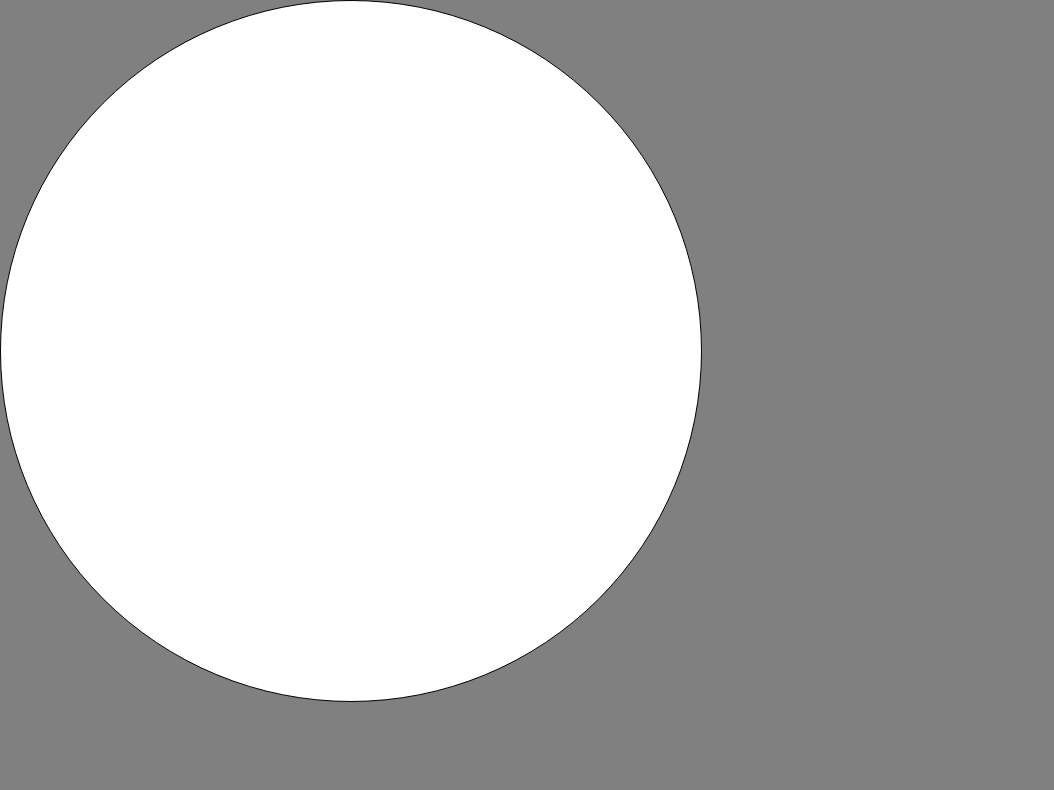
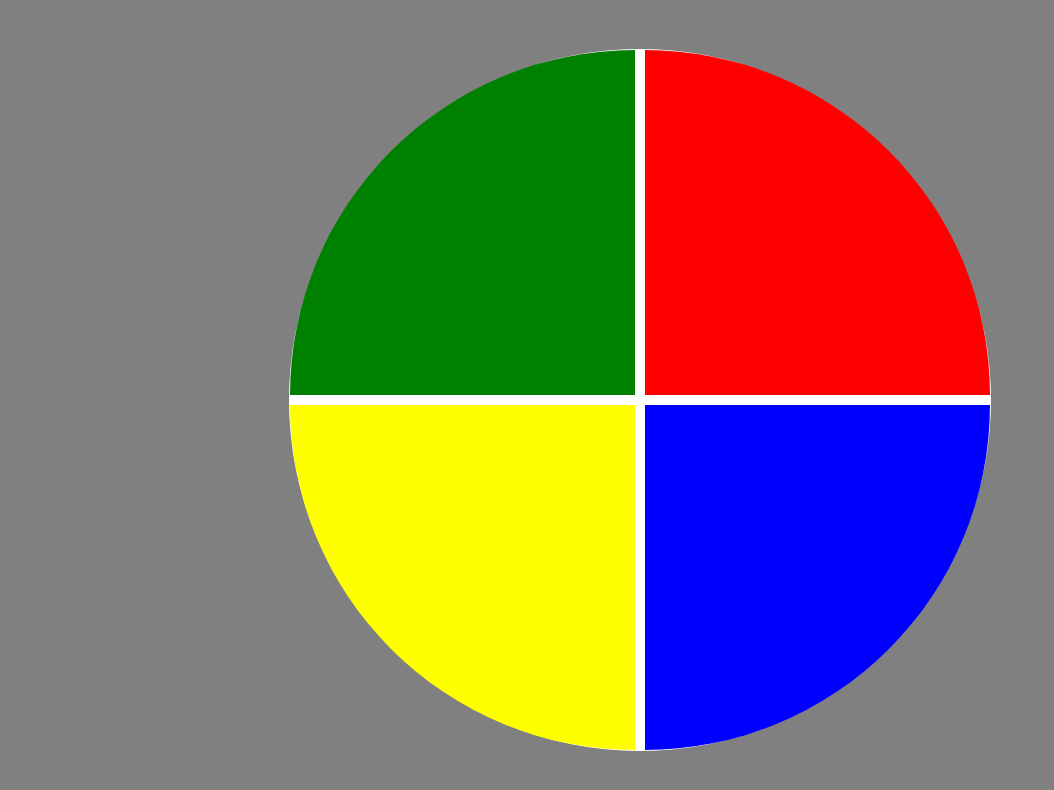
Before and after one commit to carolinsanna/genius, a plain HTML site: page index.html in a window 1280 px wide. Shown: the whole page, without its empty margins (0-1054 px from the left). Drawn offline with Linux system fonts and the light colour scheme.

Commit message:
Definicao de areas e cores

```diff
--- a/style.css
+++ b/style.css
@@ -6,18 +6,47 @@ body{
 .main-game{
     height: 100vh;
     width: 100vw;
+    display: flex;
     justify-content: center;
     align-items: center;
 }
 
 .genius{
     display: grid;
-    grid-template-areas: 'green red'
-    'yellow blue';
+    grid-template-areas: 'verde vermelho'
+    'amarelo azul';
     grid-gap: 10px;
-    border: 1px solid black;
+    border: 1px solid white;
     background-color: white;
     border-radius: 100%;
     width: 700px;
     height: 700px;
 }
+
+.blue{
+    grid-area: azul;
+    background-color: blue;
+    border-bottom-right-radius: 100%;
+}
+
+.red{
+    grid-area: vermelho;
+    background-color: red;
+    border-top-right-radius: 100%;
+}
+
+.yellow{
+    grid-area: amarelo;
+    background-color: yellow;
+    border-bottom-left-radius: 100%;
+}
+
+.green{
+    grid-area: verde;
+    background-color: green;
+    border-top-left-radius: 100%;
+}
+
+.selected{
+    opacity: 0.8;
+}
```
